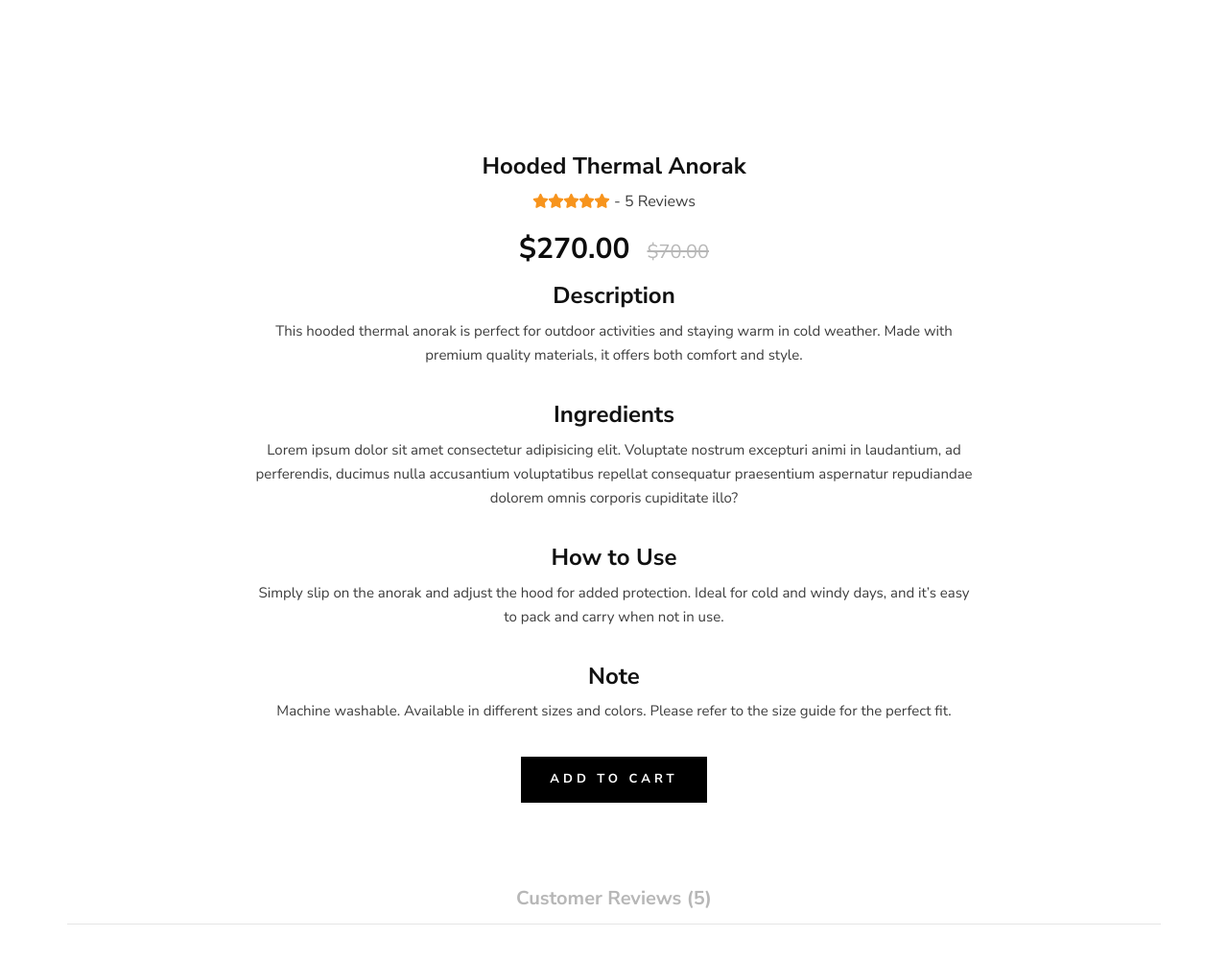
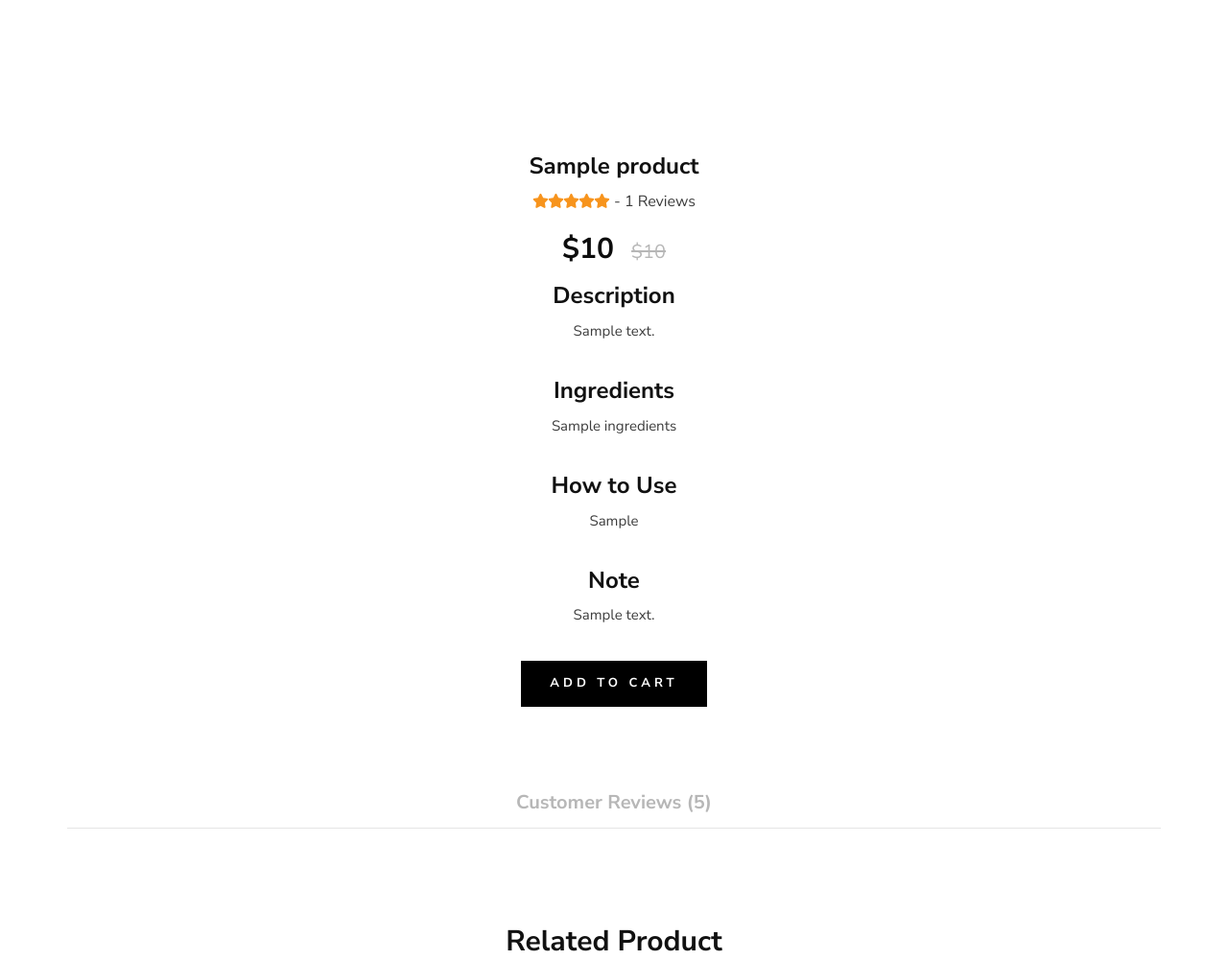
Before and after one commit to abdullah956/dj-lifequality, a Django app: template templates/products/product_detail.html in a window 1280 px wide. Shown: the part 705-1706 px from the top of the page at 96% size. Run offline with Django 5.2, Linux system fonts and the light colour scheme; the template is opened without the code that fills it: most values are stand-ins (such as "Sample title", 1, 10 or a date in 2020); grey boxes marked "Sample" are stand-in pictures; form fields are guessed from the names that the template uses; some libraries are stand-ins or nearby versions.

Commit message:
product detail

```diff
--- a/products/urls.py
+++ b/products/urls.py
@@ -2,7 +2,7 @@ from django.urls import path
 from .views import products_view,product_detail_view,category_products_view
 urlpatterns = [
     path('', products_view, name='products'),
-    path('product/', product_detail_view, name='product'),
+    path('product/<int:id>/', product_detail_view, name='product_detail'),
     path('category/<int:category_id>/', category_products_view, name='category_products'),
 
 ]
--- a/products/views.py
+++ b/products/views.py
@@ -12,9 +12,10 @@ def products_view(request):
     categories = Category.objects.all()
     return render(request, 'products/products.html', {'products': products, 'categories': categories})
 
+def product_detail_view(request, id):
+    product = Product.objects.get(id=id)
+    return render(request, 'products/product_detail.html', {'product': product})
 
-def product_detail_view(request):
-    return render(request, 'products/product_detail.html')
 
 def category_products_view(request, category_id):
     category = get_object_or_404(Category, id=category_id)
--- a/templates/products/product_detail.html
+++ b/templates/products/product_detail.html
@@ -1,10 +1,10 @@
 {% extends 'base.html' %}
 {% load static %}
-{% block title %}
-  Product
-{% endblock %}
+{% block title %}Product{% endblock %}
+
 
 {% block content %}
+
     <!-- Shop Details Section Begin -->
    <section class="shop-details">
     <div class="product__details__pic">
@@ -21,7 +21,7 @@
         <div class="row">
           <div class="col-lg-12 col-md-9 d-flex justify-content-center align-items-center">
             <div class="product__details__pic__item text-center">
-              <img src="{% static 'img/product/product-8.jpg' %}" style="width: 50vw;" alt="Product Image" class="img-fluid" />
+              <img src="{{ product.image.url }}" style="width: 50vw;" alt="{{ product.name }}" class="img-fluid" />
             </div>
           </div>
         </div>
@@ -32,44 +32,45 @@
         <div class="row d-flex justify-content-center">
           <div class="col-lg-8">
             <div class="product__details__text">
-              <h4>Hooded Thermal Anorak</h4>
+              <h4>{{ product.name }}</h4>
               <div class="rating">
                 <i class="fa fa-star"></i>
                 <i class="fa fa-star"></i>
                 <i class="fa fa-star"></i>
                 <i class="fa fa-star"></i>
                 <i class="fa fa-star-o"></i>
-                <span>- 5 Reviews</span>
+                <span>- {{ product.reviews.count }} Reviews</span>
               </div>
-              <h3>$270.00 <span>$70.00</span></h3>
+              <h3>${{ product.price }} <span>${{ product.old_price }}</span></h3>
 
               <!-- Description Section -->
               <div class="product__details__description">
                 <h4>Description</h4>
-                <p>This hooded thermal anorak is perfect for outdoor activities and staying warm in cold weather. Made with premium quality materials, it offers both comfort and style.</p>
+                <p>{{ product.description }}</p>
               </div>
 
               <!-- Ingredients Section (If applicable) -->
               <div class="product__details__ingredients">
                 <h4>Ingredients</h4>
-                <p>Lorem ipsum dolor sit amet consectetur adipisicing elit. Voluptate nostrum excepturi animi in laudantium, ad perferendis, ducimus nulla accusantium voluptatibus repellat consequatur praesentium aspernatur repudiandae dolorem omnis corporis cupiditate illo?</p>
+                <p>{{ product.ingredients }}</p>
               </div>
 
               <!-- How to Use Section -->
               <div class="product__details__how-to-use">
                 <h4>How to Use</h4>
-                <p>Simply slip on the anorak and adjust the hood for added protection. Ideal for cold and windy days, and it’s easy to pack and carry when not in use.</p>
+                <p>{{ product.how_to_use }}</p>
               </div>
 
               <!-- Note Section -->
               <div class="product__details__note">
                 <h4>Note</h4>
-                <p>Machine washable. Available in different sizes and colors. Please refer to the size guide for the perfect fit.</p>
+                <p>{{ product.note }}</p>
               </div>
 
               <!-- Add to Cart Button -->
               <div class="product__details__cart__option">
-                <a href="#" class="primary-btn">Add to Cart</a>
+                <a href="{% url 'add_to_cart' id=product.id %}" class="primary-btn">Add to Cart</a>
+
               </div>
             </div>
           </div>
@@ -90,6 +91,7 @@
                 </div>
             </div>
         </div>
+
     </section>
     <!-- Shop Details Section End -->
 
@@ -106,6 +108,7 @@
                     <div class="product__item">
                         <div class="product__item__pic set-bg" data-setbg="{% static 'img/product/product-1.jpg' %}">
                             <span class="label">New</span>
+
                         </div>
                         <div class="product__item__text">
                             <h6>Piqué Biker Jacket</h6>
@@ -118,6 +121,7 @@
                                 <i class="fa fa-star-o"></i>
                             </div>
                             <h5>$67.24</h5>
+
                         </div>
                     </div>
                 </div>
@@ -125,6 +129,7 @@
                     <div class="product__item">
                         <div class="product__item__pic set-bg" data-setbg="{% static 'img/product/product-1.jpg' %}">
                             <span class="label">New</span>
+
                         </div>
                         <div class="product__item__text">
                             <h6>Piqué Biker Jacket</h6>
@@ -137,6 +142,7 @@
                                 <i class="fa fa-star-o"></i>
                             </div>
                             <h5>$67.24</h5>
+
                         </div>
                     </div>
                 </div>
@@ -145,6 +151,7 @@
                     <div class="product__item">
                         <div class="product__item__pic set-bg" data-setbg="{% static 'img/product/product-1.jpg' %}">
                             <span class="label">Sale</span>
+
                         </div>
                         <div class="product__item__text">
                             <h6>Piqué Biker Jacket</h6>
@@ -157,11 +164,15 @@
                                 <i class="fa fa-star-o"></i>
                             </div>
                             <h5>$67.24</h5>
+
                         </div>
                     </div>
                 </div>
+
+
             </div>
         </div>
     </section>
     <!-- Related Section End -->
+
     {% endblock %}
--- a/templates/products/products.html
+++ b/templates/products/products.html
@@ -57,7 +57,7 @@
             {% for product in products %}
               <div class="col-lg-4 col-md-6 col-sm-6">
                 <div class="product__item">
-                  <div class="product__item__pic set-bg" data-setbg="{{ product.image.url }}"></div>
+                  <a href="{% url 'product_detail' product.id %}"><div class="product__item__pic set-bg" data-setbg="{{ product.image.url }}"></div></a>
                   <div class="product__item__text">
                     <h6>{{ product.name }}</h6>
                     <a href="#" class="add-cart">+ Add To Cart</a>
```
Lines whose indentation alone changed are shown as unchanged.
